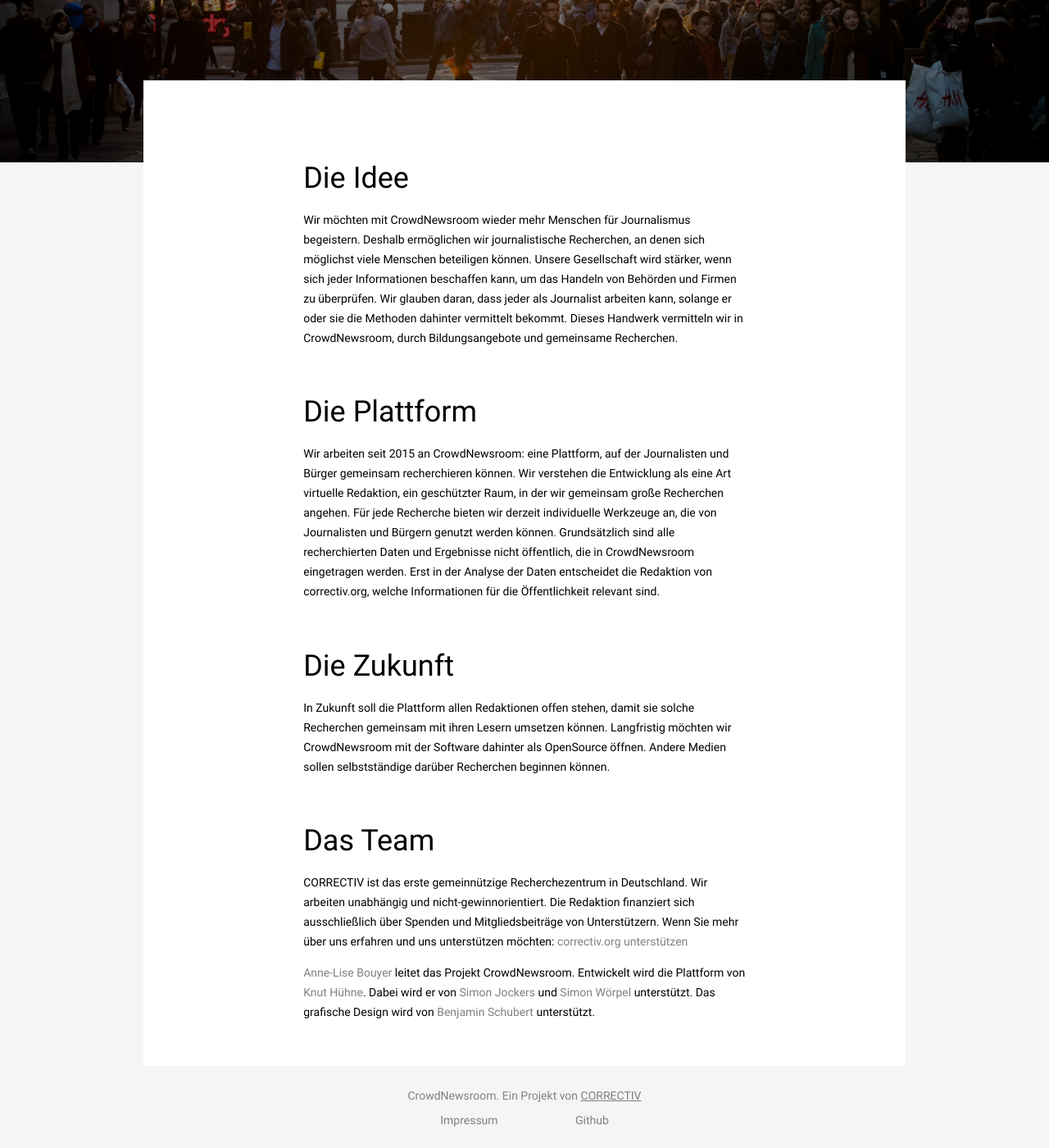
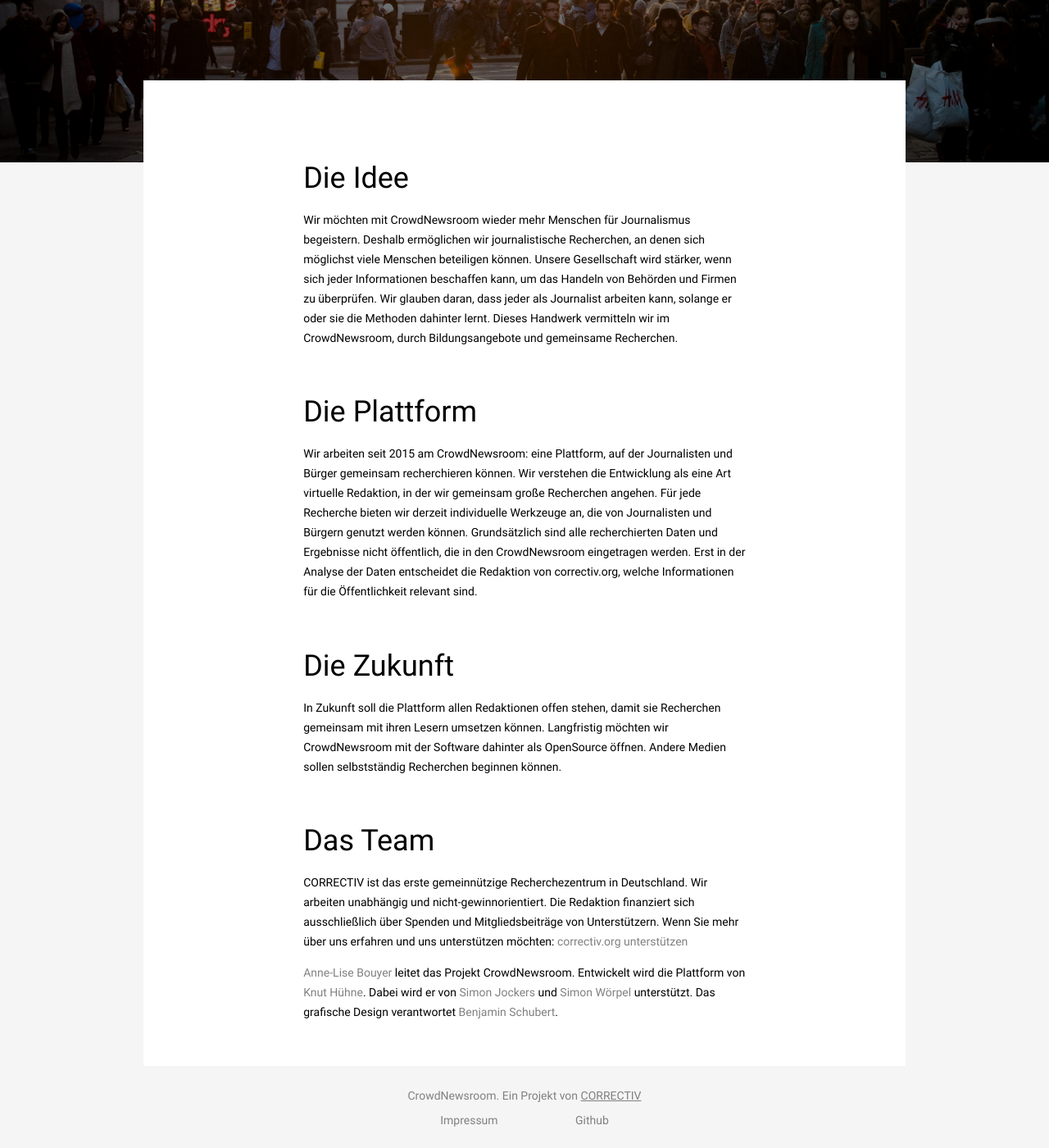
Before and after one commit to correctiv/cnr-landingpage, a Jekyll site: the page built from _pages/ueber.md, in a window 1280 px wide and 1400 px high, scrolled down 457 px. Shown: the whole window at 82% size. Built offline with Jekyll 4.4.1, drawn with Linux system fonts in a browser that asks for light colours.

Commit message:
Update ueber.md

```diff
--- a/_pages/ueber.md
+++ b/_pages/ueber.md
@@ -5,16 +5,16 @@
 class: editorial
 ---
 ## Die Idee
-Wir möchten mit CrowdNewsroom wieder mehr Menschen für Journalismus begeistern. Deshalb ermöglichen wir journalistische Recherchen, an denen sich möglichst viele Menschen beteiligen können. Unsere Gesellschaft wird stärker, wenn sich jeder Informationen beschaffen kann, um das Handeln von Behörden und Firmen zu überprüfen. Wir glauben daran, dass jeder als Journalist arbeiten kann, solange er oder sie die Methoden dahinter vermittelt bekommt. Dieses Handwerk vermitteln wir in CrowdNewsroom, durch Bildungsangebote und gemeinsame Recherchen.
+Wir möchten mit CrowdNewsroom wieder mehr Menschen für Journalismus begeistern. Deshalb ermöglichen wir journalistische Recherchen, an denen sich möglichst viele Menschen beteiligen können. Unsere Gesellschaft wird stärker, wenn sich jeder Informationen beschaffen kann, um das Handeln von Behörden und Firmen zu überprüfen. Wir glauben daran, dass jeder als Journalist arbeiten kann, solange er oder sie die Methoden dahinter lernt. Dieses Handwerk vermitteln wir im CrowdNewsroom, durch Bildungsangebote und gemeinsame Recherchen.
 
 ## Die Plattform
-Wir arbeiten seit 2015 an CrowdNewsroom: eine Plattform, auf der Journalisten und Bürger gemeinsam recherchieren können. Wir verstehen die Entwicklung als eine Art virtuelle Redaktion, ein geschützter Raum, in der wir gemeinsam große Recherchen angehen. Für jede Recherche bieten wir derzeit individuelle Werkzeuge an, die von Journalisten und Bürgern genutzt werden können. Grundsätzlich sind alle recherchierten Daten und Ergebnisse nicht öffentlich, die in CrowdNewsroom eingetragen werden. Erst in der Analyse der Daten entscheidet die Redaktion von correctiv.org, welche Informationen für die Öffentlichkeit relevant sind.
+Wir arbeiten seit 2015 am CrowdNewsroom: eine Plattform, auf der Journalisten und Bürger gemeinsam recherchieren können. Wir verstehen die Entwicklung als eine Art virtuelle Redaktion, in der wir gemeinsam große Recherchen angehen. Für jede Recherche bieten wir derzeit individuelle Werkzeuge an, die von Journalisten und Bürgern genutzt werden können. Grundsätzlich sind alle recherchierten Daten und Ergebnisse nicht öffentlich, die in den CrowdNewsroom eingetragen werden. Erst in der Analyse der Daten entscheidet die Redaktion von correctiv.org, welche Informationen für die Öffentlichkeit relevant sind.
 
 ## Die Zukunft
-In Zukunft soll die Plattform allen Redaktionen offen stehen, damit sie solche Recherchen gemeinsam mit ihren Lesern umsetzen können. Langfristig möchten wir CrowdNewsroom mit der Software dahinter als OpenSource öffnen. Andere Medien sollen selbstständige darüber Recherchen beginnen können.
+In Zukunft soll die Plattform allen Redaktionen offen stehen, damit sie Recherchen gemeinsam mit ihren Lesern umsetzen können. Langfristig möchten wir CrowdNewsroom mit der Software dahinter als OpenSource öffnen. Andere Medien sollen selbstständig Recherchen beginnen können.
 
 ## Das Team
 
 CORRECTIV ist das erste gemeinnützige Recherchezentrum in Deutschland. Wir arbeiten unabhängig und nicht-gewinnorientiert. Die Redaktion finanziert sich ausschließlich über Spenden und Mitgliedsbeiträge von Unterstützern. Wenn Sie mehr über uns erfahren und uns unterstützen möchten: [correctiv.org unterstützen](http://correctiv.org/unterstuetzen)
 
-[Anne-Lise Bouyer](https://github.com/annelisebouyer) leitet das Projekt CrowdNewsroom. Entwickelt wird die Plattform von [Knut Hühne](https://github.com/k-nut). Dabei wird er von [Simon Jockers](https://github.com/sjockers) und [Simon Wörpel](https://github.com/simonwoerpel) unterstützt. Das grafische Design wird von [Benjamin Schubert](https://github.com/benjamin-schubert) unterstützt.
+[Anne-Lise Bouyer](https://github.com/annelisebouyer) leitet das Projekt CrowdNewsroom. Entwickelt wird die Plattform von [Knut Hühne](https://github.com/k-nut). Dabei wird er von [Simon Jockers](https://github.com/sjockers) und [Simon Wörpel](https://github.com/simonwoerpel) unterstützt. Das grafische Design verantwortet [Benjamin Schubert](https://github.com/benjamin-schubert).
```
